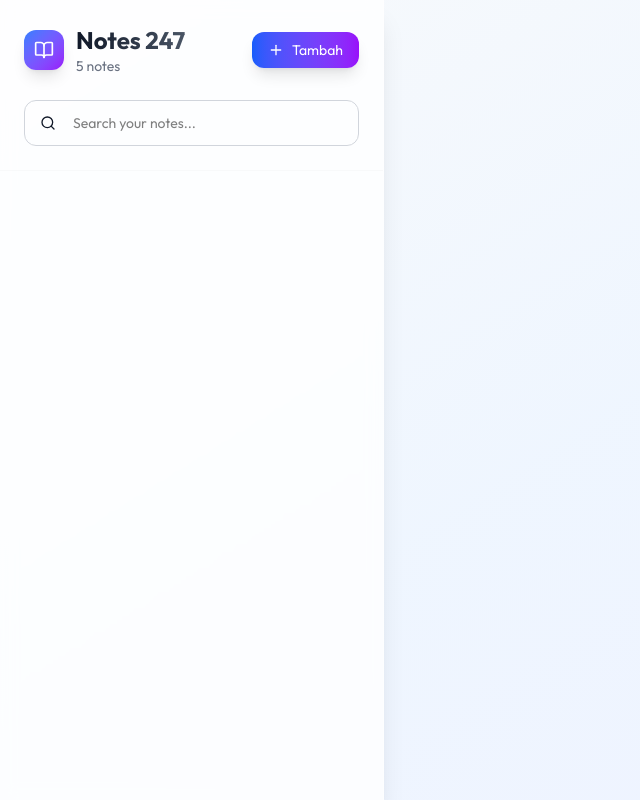
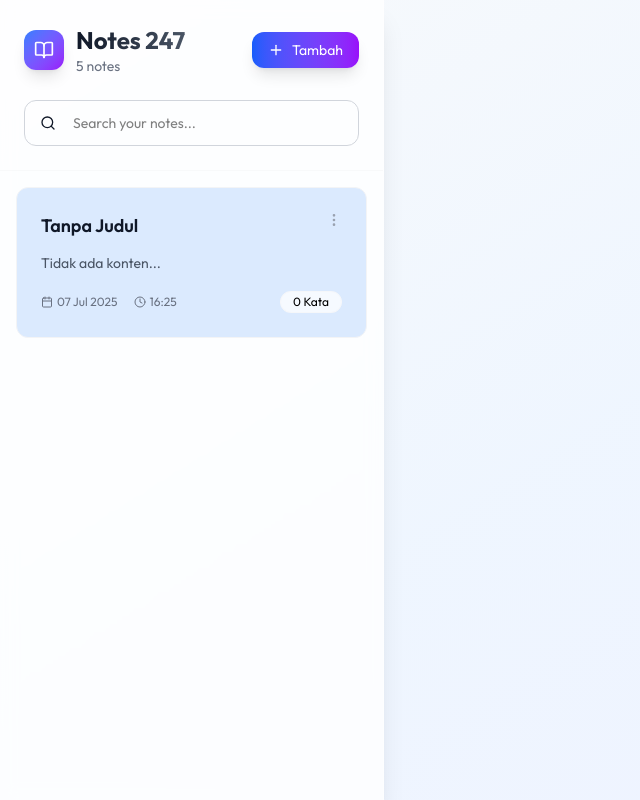
Before and after one commit to irsyadulibad/notes247, a React (Vite) app: page / in a window 1280 px wide. Both pictures are taken after a click on the button "Tambah". Shown: the whole page, without its empty margins (0-640 px from the left). Built offline with nearby package versions, Linux system fonts and the light colour scheme.

Commit message:
feat: add note with zustand persist

```diff
--- a/package.json
+++ b/package.json
@@ -11,6 +11,7 @@
   },
   "dependencies": {
     "@tailwindcss/vite": "^4.1.11",
+    "dayjs": "^1.11.13",
     "lucide-react": "^0.525.0",
     "react": "^19.1.0",
     "react-dom": "^19.1.0",
--- a/src/App.tsx
+++ b/src/App.tsx
@@ -2,7 +2,7 @@ import { Menu } from "lucide-react";
 import Aside from "./components/layout/Aside";
 import usePageStore from "./stores/pageStore";
 
-function App() {
+export default function App() {
   const { isSidebarOpen, setIsSidebarOpen } = usePageStore();
 
   return (
@@ -18,5 +18,3 @@ function App() {
     </div>
   );
 }
-
-export default App;
--- /dev/null
+++ b/src/components/common/Card.tsx
@@ -0,0 +1,15 @@
+export default function Card({
+  children,
+  className = "",
+}: {
+  children: React.ReactNode;
+  className?: string;
+}) {
+  return (
+    <div
+      className={`backdrop-blur-sm border border-gray-100 rounded-xl p-4 sm:p-6 ${className}`}
+    >
+      {children}
+    </div>
+  );
+}
--- a/src/components/layout/Aside.tsx
+++ b/src/components/layout/Aside.tsx
@@ -1,10 +1,13 @@
 import { Plus, X } from "lucide-react";
 import usePageStore from "../../stores/pageStore";
+import useNoteStore from "../../stores/noteStore";
 import AppLogo from "../common/AppLogo";
 import SearchBar from "../common/SearchBar";
+import NoteList from "./NoteList";
 
-function Aside({ selectedNote }: { selectedNote: boolean }) {
+export default function Aside({ selectedNote }: { selectedNote: boolean }) {
   const { isSidebarOpen, setIsSidebarOpen } = usePageStore();
+  const { addNote } = useNoteStore();
 
   return (
     <aside
@@ -35,7 +38,10 @@ function Aside({ selectedNote }: { selectedNote: boolean }) {
             </div>
           </div>
           {/* Add New Note */}
-          <button className="bg-gradient-primary hover:from-blue-700 hover:to-purple-700 shadow-lg hover:shadow-xl transition-all duration-200 rounded-xl text-xs sm:text-sm px-2 sm:px-4 flex p-2 text-white items-center">
+          <button
+            onClick={() => addNote()}
+            className="bg-gradient-primary hover:from-blue-700 hover:to-purple-700 shadow-lg hover:shadow-xl transition-all duration-200 rounded-xl text-xs sm:text-sm px-2 sm:px-4 flex p-2 text-white items-center"
+          >
             <Plus className="w-3 h-3 sm:w-4 sm:h-4 sm:mr-2" />
             <span className="hidden sm:inline">Tambah</span>
           </button>
@@ -47,8 +53,8 @@ function Aside({ selectedNote }: { selectedNote: boolean }) {
         {/* Search */}
         <SearchBar />
       </div>
+
+      <NoteList />
     </aside>
   );
 }
-
-export default Aside;
--- /dev/null
+++ b/src/components/layout/NoteItem.tsx
@@ -0,0 +1,44 @@
+import type { Note } from "../../types/note";
+import { Calendar, Clock, MoreVertical } from "lucide-react";
+import Card from "../common/Card";
+import { emptyString, formatDate, subString } from "../../lib/utils";
+
+export default function NoteItem({ note }: { note: Note }) {
+  return (
+    <Card key={note.id} className="bg-blue-100">
+      <div className="flex items-start justify-between mb-2 sm:mb-3">
+        <div className="flex items-center gap-1 sm:gap-2">
+          <h3 className="font-semibold text-gray-900 truncate flex-1 text-sm sm:text-lg">
+            {emptyString(note.title, "Tanpa Judul")}
+          </h3>
+        </div>
+
+        <div className="flex items-center gap-1">
+          <MoreVertical size={16} className="text-gray-400" />
+        </div>
+      </div>
+
+      <p className="text-gray-600 line-clamp-2 sm:line-clamp-3 mb-3 sm:mb-4 leading-relaxed text-xs sm:text-sm">
+        {subString(emptyString(note.content, "Tidak ada konten..."), 100)}
+      </p>
+
+      <div className="flex items-center justify-between text-xs">
+        <div className="flex items-center gap-2 sm:gap-4">
+          <div className="flex items-center gap-1 text-gray-500">
+            <Calendar className="w-2 h-2 sm:w-3 sm:h-3" />
+            <span className="text-xs">
+              {formatDate(note.createdAt, "DD MMM YYYY")}
+            </span>
+          </div>
+          <div className="hidden sm:flex items-center gap-1 text-gray-500">
+            <Clock className="w-3 h-3" />
+            {formatDate(note.updatedAt, "HH:mm")}
+          </div>
+        </div>
+        <span className="text-xs bg-white/75 backdrop-blur-sm border border-gray-100/50 rounded-full px-2 sm:px-3 py-0.5">
+          {note.content?.length ?? 0} Kata
+        </span>
+      </div>
+    </Card>
+  );
+}
--- /dev/null
+++ b/src/components/layout/NoteList.tsx
@@ -0,0 +1,27 @@
+import { Search } from "lucide-react";
+import useNoteStore from "../../stores/noteStore";
+import NoteItem from "./NoteItem";
+
+export default function NoteList() {
+  const { notes } = useNoteStore();
+
+  return (
+    <div className="flex-1 overflow-y-auto p-3 sm:p-4 space-y-2 sm:space-y-3">
+      {notes.length === 0 ? (
+        <div className="p-6 sm:p-8 text-center">
+          <div className="w-12 h-12 sm:w-16 sm:h-16 bg-gradient-to-br from-gray-100 to-gray-200 rounded-full flex items-center justify-center mx-auto mb-4">
+            <Search className="w-6 h-6 sm:w-8 sm:h-8 text-gray-400" />
+          </div>
+          <p className="text-gray-500 font-medium text-sm sm:text-base">
+            Catatan kosong
+          </p>
+          <p className="text-xs sm:text-sm text-gray-400 mt-1">
+            Coba pencarian lainnya
+          </p>
+        </div>
+      ) : (
+        notes.map((note) => <NoteItem key={note.id} note={note} />)
+      )}
+    </div>
+  );
+}
--- /dev/null
+++ b/src/lib/utils.ts
@@ -0,0 +1,19 @@
+import dayjs from "dayjs";
+
+export function emptyString(
+  str: string | null | undefined,
+  defaultValue: string = ""
+) {
+  return str === null || str === undefined || str === "" ? defaultValue : str;
+}
+
+export function subString(str: string, num: number) {
+  if (str.length > num) {
+    return str.slice(0, num) + "...";
+  }
+  return str;
+}
+
+export function formatDate(date: Date, format: string = "DD/MM/YYYY") {
+  return dayjs(date).locale("id").format(format);
+}
--- /dev/null
+++ b/src/stores/noteStore.ts
@@ -0,0 +1,58 @@
+import { create } from "zustand";
+import type { Note } from "../types/note";
+import { createJSONStorage, persist } from "zustand/middleware";
+
+interface NoteState {
+  notes: Note[];
+  selectedNote: Note | null;
+  addNote: () => Note;
+  updateNote: (note: Note) => Note;
+  deleteNote: (id: string) => void;
+  setSelectedNote: (note: Note | null) => void;
+}
+
+const useNoteStore = create<NoteState>()(
+  persist(
+    (set) => ({
+      notes: [] as Note[],
+      selectedNote: null,
+      addNote: () => {
+        const note = {
+          id: crypto.randomUUID(),
+          title: null,
+          content: null,
+          createdAt: new Date(),
+          updatedAt: new Date(),
+        };
+
+        set((state) => ({
+          notes: [...state.notes, note],
+          selectedNote: note,
+        }));
+
+        return note;
+      },
+      updateNote: (note: Note) => {
+        set((state) => ({
+          notes: state.notes.map((n) => (n.id === note.id ? note : n)),
+          selectedNote: note,
+        }));
+
+        return note;
+      },
+      deleteNote: (id: string) => {
+        set((state) => ({
+          notes: state.notes.filter((n) => n.id !== id),
+          selectedNote: null,
+        }));
+      },
+      setSelectedNote: (note: Note | null) => set({ selectedNote: note }),
+    }),
+    {
+      name: "notes",
+      storage: createJSONStorage(() => localStorage),
+    }
+  )
+);
+
+export default useNoteStore;
--- /dev/null
+++ b/src/types/note.ts
@@ -0,0 +1,7 @@
+export interface Note {
+  id: string;
+  title?: string | null;
+  content?: string | null;
+  createdAt: Date;
+  updatedAt: Date;
+}
```
Also changed, not shown: 1 other file (tests, documents, lock files or other folders).
